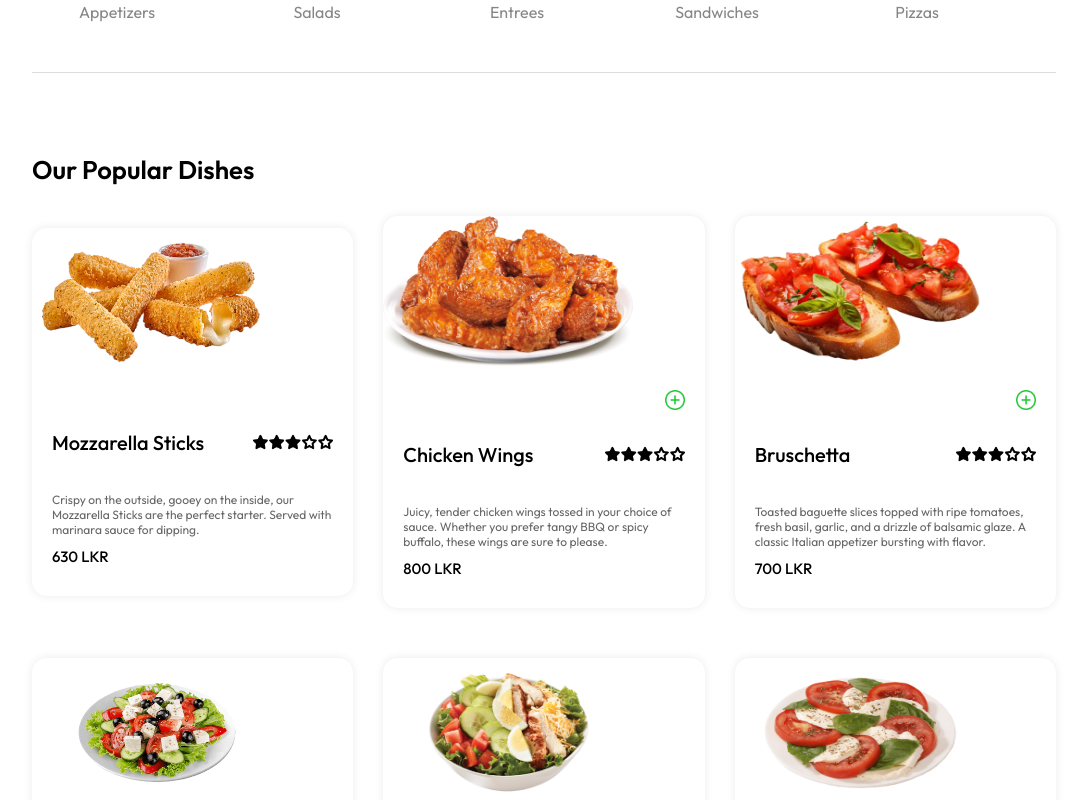
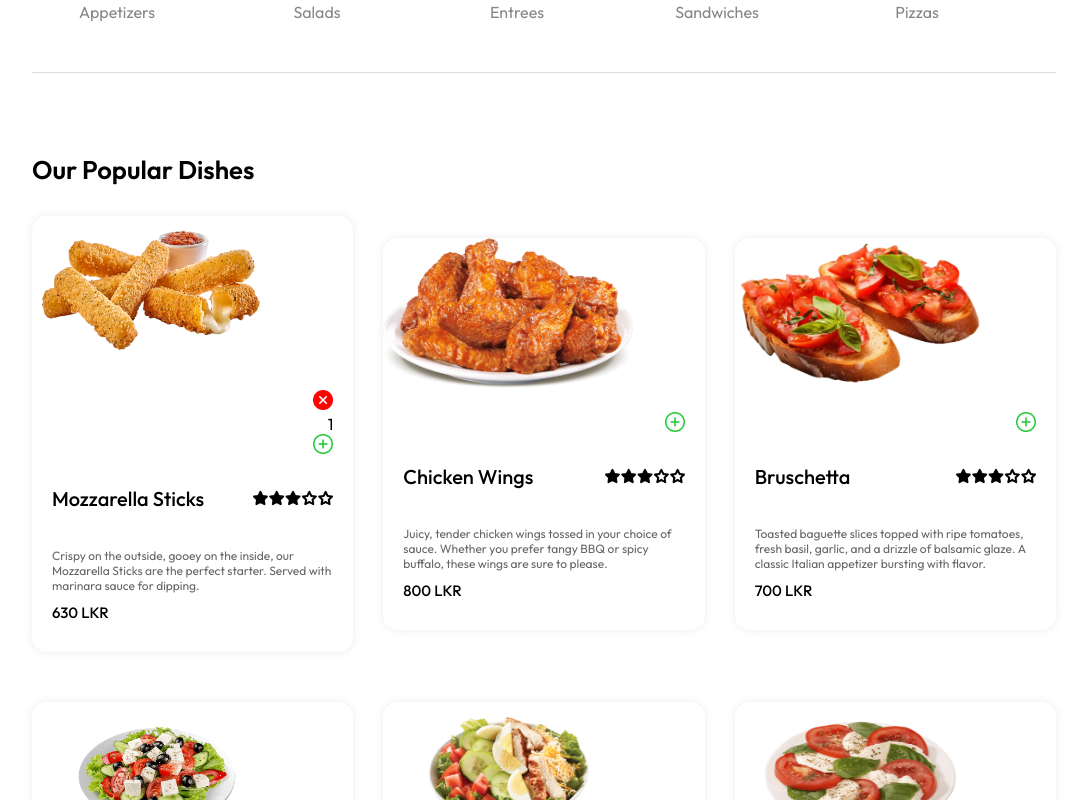
Before and after one commit to Rizz-33/Peppers-and-Plates, a React (Vite) app in the folder frontend/: page / in a window 1280 px wide. Both pictures are taken after a click on the picture 419 px from the left and 1266 px from the top of the page. Shown: the part 866-1666 px from the top of the page, without its empty margins (96-1183 px from the left). Built offline with nearby package versions, Linux system fonts and the light colour scheme.

Commit message:
feat: Add or remove

```diff
--- a/frontend/src/components/foodItem/FoodItem.css
+++ b/frontend/src/components/foodItem/FoodItem.css
@@ -37,6 +37,6 @@
     font-weight: 500;
     margin: 10px 0px;
 }
-.add{
+.add-remove{
     width: 20px;
 }
--- a/frontend/src/components/foodItem/FoodItem.jsx
+++ b/frontend/src/components/foodItem/FoodItem.jsx
@@ -13,9 +13,11 @@ const FoodItem = ({id,name,price,description,image}) => {
             </div>
             <div className="food-item-info">
                 <div style={{ textAlign: 'right' }}>{!itemCount
-                    ?<img className='add' onClick={()=>setItemCount(prev=>prev+1)} src={assets.add_icon_green} alt=''/>
+                    ?<img className='add-remove' onClick={()=>setItemCount(prev=>prev+1)} src={assets.add_icon_green} alt=''/>
                     :<div className='food-item-counter'>
-
+                        <img className='add-remove' onClick={()=>setItemCount(prev=>prev-1)} src={assets.remove_icon_red} alt=''/>
+                        <p>{itemCount}</p>
+                        <img className='add-remove' onClick={()=>setItemCount(prev=>prev+1)} src={assets.add_icon_green} alt="" />
                     </div>
                 }</div>
                 <div className="food-item-name-rating">
```
